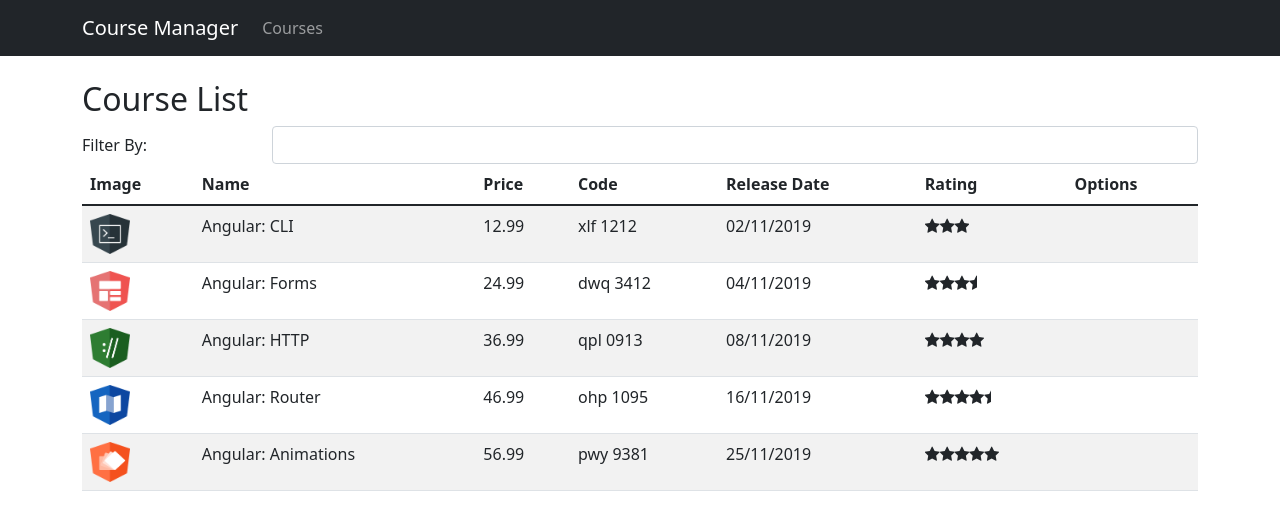
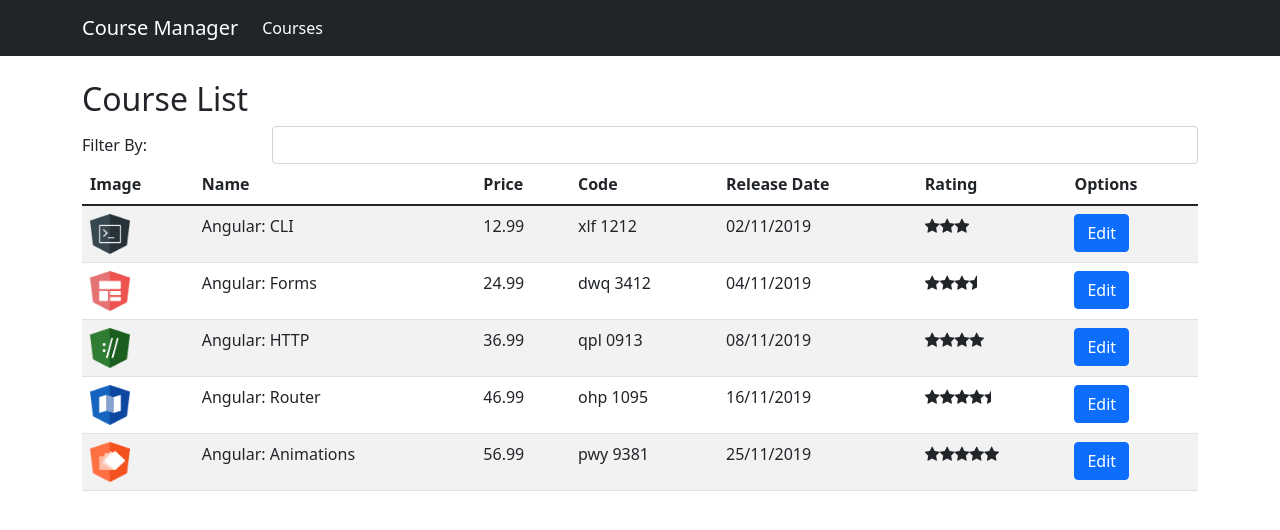
Before and after one commit to filipesalesaraujo/course-manager, an Angular app: page /courses in a window 1280 px wide. Shown: the top 530 px of the page. Built offline with nearby package versions, Linux system fonts and the light colour scheme.

Commit message:
Ativando Rotas para acessar componentes

```diff
--- /dev/null
+++ b/src/app/courses/course-info.component.html
@@ -0,0 +1 @@
+<h2>Course Id = {{ courseId }}</h2>
--- /dev/null
+++ b/src/app/courses/course-info.component.ts
@@ -0,0 +1,16 @@
+import { Component, OnInit } from '@angular/core';
+import { ActivatedRoute } from '@angular/router';
+
+@Component({
+  templateUrl: './course-info.component.html',
+})
+export class CourseInfoComponent implements OnInit {
+  courseId!: number;
+
+  constructor(private activatedRoute: ActivatedRoute) {}
+
+  ngOnInit(): void {
+    // @ts-ignore
+    this.courseId = +this.activatedRoute.snapshot.paramMap.get('id');
+  }
+}
--- a/src/app/courses/course-list.component.html
+++ b/src/app/courses/course-list.component.html
@@ -26,8 +26,12 @@
             <td>{{ course.price }}</td>
             <td>{{ course.code | lowercase | replace: '-': ' '}}</td>
             <td>{{ course.releaseDate | date: 'dd/MM/yyy' }}</td>
-            <td><app-start [rating]="course.rating"></app-start></td>
-            <td></td>
+            <td>
+                <app-start [rating]="course.rating"></app-start>
+            </td>
+            <td>
+                <a [routerLink]="['/courses/info', course.id]" class="btn btn-primary">Edit</a>
+            </td>
         </tr>
     </tbody>
 </table>
--- a/src/app/nav-bar/nav-bar.component.html
+++ b/src/app/nav-bar/nav-bar.component.html
@@ -1,7 +1,7 @@
 <div class=" bg-dark">
 
     <nav class="container navbar navbar-expand-lg navbar-dark ">
-        <a href="#" class="navbar-brand">Course Manager</a>
+        <a [routerLink]="['/courses']" class="navbar-brand">Course Manager</a>
 
         <button class="navbar-toggler" type="button" data-toggle="collapse" data-target="#navbarSupportedContent"
             aria-controls="navbarSupportedContent" aria-expanded="false" aria-label="Toggle navigation">
@@ -11,7 +11,7 @@
         <div class="collapse navbar-collapse" id="navbarSupportedContent">
             <ul class="navbar-nav mr-auto">
                 <li class="nav-item">
-                    <a href="#" class="nav-link">Courses</a>
+                    <a [routerLink]="['/courses']" routerLinkActive="active" href="#" class="nav-link">Courses</a>
                 </li>
             </ul>
         </div>
```
Also changed, not shown: src/app/app.module.ts (+10 -4 lines).
